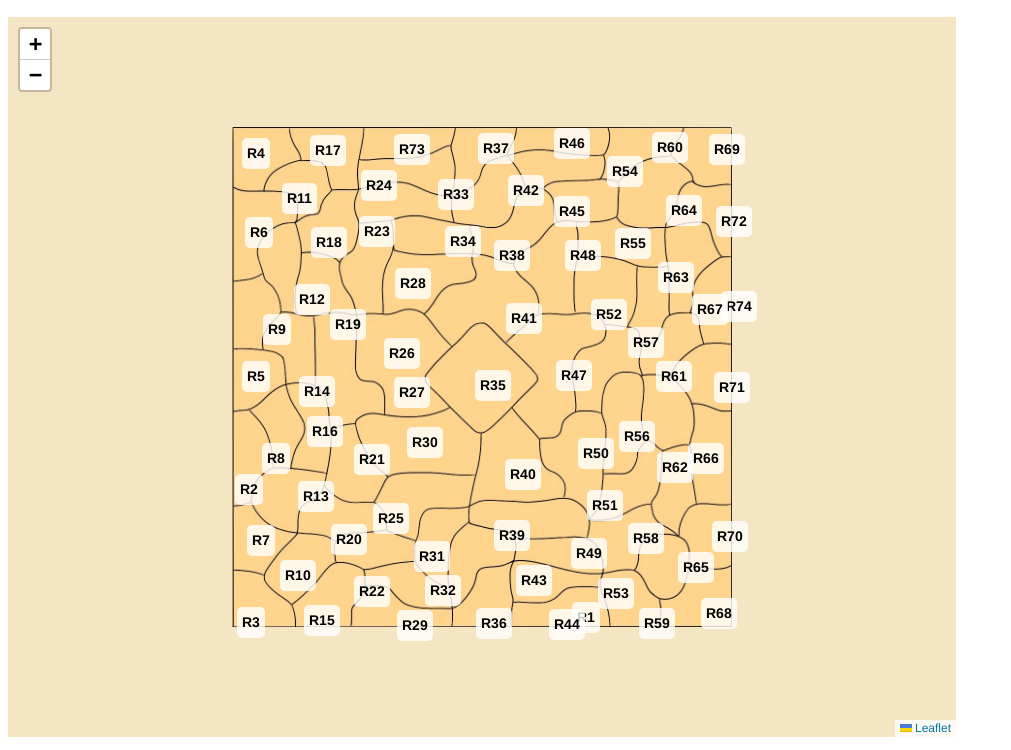
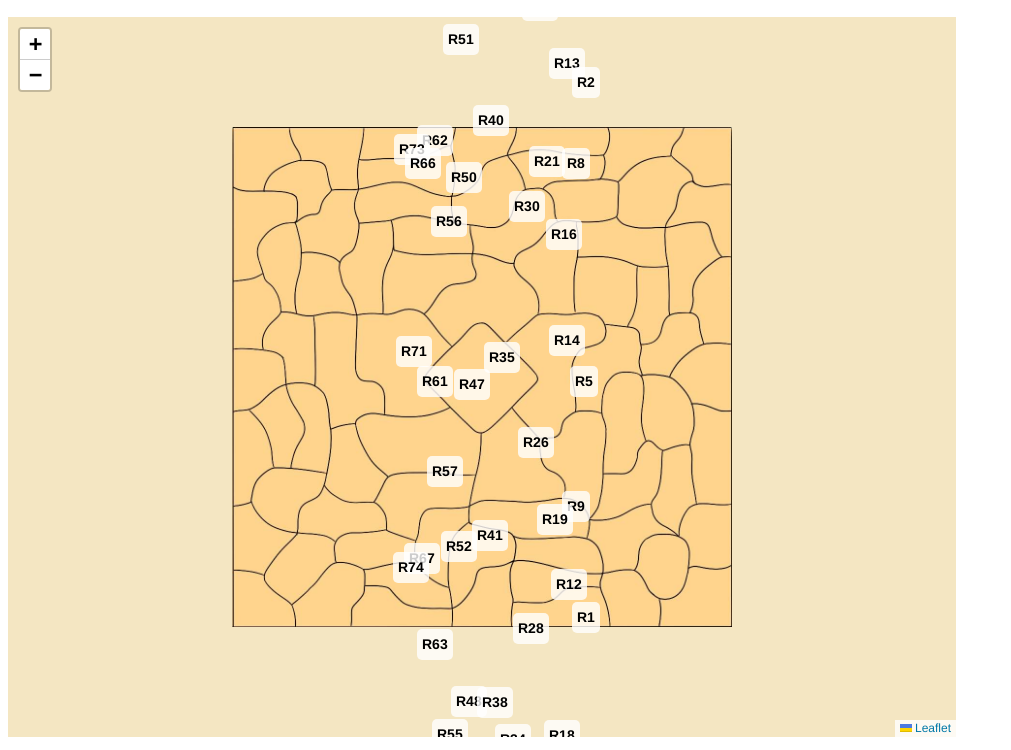
Before and after one commit to Asadonihs/asadonihs.github.io, a plain HTML site: page index.html in a window 1280 px wide. Shown: the part 50-800 px from the top of the page, without its empty margins (0-1011 px from the left). Drawn offline with nearby package versions, Linux system fonts and the light colour scheme.

Commit message:
Update index.html

```diff
--- a/index.html
+++ b/index.html
@@ -62,45 +62,44 @@
 
         // Koordinaten der erkannten Punkte
         let regions = [
-            { name: "R1", center: [50, 680] }, { name: "R2", center: [307, 6] },
-            { name: "R3", center: [41, 10] }, { name: "R4", center: [978, 20] },
-            { name: "R5", center: [533, 19] }, { name: "R6", center: [821, 25] },
-            { name: "R7", center: [205, 30] }, { name: "R8", center: [368, 59] },
-            { name: "R9", center: [627, 62] }, { name: "R10", center: [135, 95] },
-            { name: "R11", center: [889, 100] }, { name: "R12", center: [686, 124] },
-            { name: "R13", center: [293, 131] }, { name: "R14", center: [502, 134] },
-            { name: "R15", center: [45, 143] }, { name: "R16", center: [422, 150] },
-            { name: "R17", center: [985, 156] }, { name: "R18", center: [800, 158] },
-            { name: "R19", center: [637, 195] }, { name: "R20", center: [207, 197] },
-            { name: "R21", center: [367, 243] }, { name: "R22", center: [102, 244] },
-            { name: "R23", center: [822, 254] }, { name: "R24", center: [914, 257] },
-            { name: "R25", center: [249, 281] }, { name: "R26", center: [579, 303] },
-            { name: "R27", center: [500, 324] }, { name: "R28", center: [719, 326] },
-            { name: "R29", center: [34, 329] }, { name: "R30", center: [401, 349] },
-            { name: "R31", center: [173, 364] }, { name: "R32", center: [104, 386] },
-            { name: "R33", center: [897, 412] }, { name: "R34", center: [803, 426] },
-            { name: "R35", center: [515, 486] }, { name: "R36", center: [38, 488] },
-            { name: "R37", center: [988, 492] }, { name: "R38", center: [775, 523] },
-            { name: "R39", center: [215, 524] }, { name: "R40", center: [336, 545] },
-            { name: "R41", center: [649, 548] }, { name: "R42", center: [904, 552] },
-            { name: "R43", center: [125, 568] }, { name: "R44", center: [37, 633] },
-            { name: "R45", center: [863, 643] }, { name: "R46", center: [999, 643] },
-            { name: "R47", center: [535, 648] }, { name: "R48", center: [774, 665] },
-            { name: "R49", center: [179, 678] }, { name: "R50", center: [379, 691] },
-            { name: "R51", center: [275, 710] }, { name: "R52", center: [657, 717] },
-            { name: "R53", center: [99, 731] }, { name: "R54", center: [943, 750] },
-            { name: "R55", center: [799, 765] }, { name: "R56", center: [412, 774] },
-            { name: "R57", center: [601, 792] }, { name: "R58", center: [208, 792] },
-            { name: "R59", center: [39, 813] }, { name: "R60", center: [990, 839] },
-            { name: "R61", center: [533, 848] }, { name: "R62", center: [351, 849] },
-            { name: "R63", center: [731, 851] }, { name: "R64", center: [864, 868] },
-            { name: "R65", center: [150, 891] }, { name: "R66", center: [368, 911] },
-            { name: "R67", center: [666, 920] }, { name: "R68", center: [59, 937] },
-            { name: "R69", center: [986, 954] }, { name: "R70", center: [212, 960] },
-            { name: "R71", center: [510, 964] }, { name: "R72", center: [842, 967] },
-            { name: "R73", center: [986, 324] }, { name: "R74", center: [673, 977] }
+            { name: "R1", center: [50, 680] }, { name: "R2", center: [1121, 680] },
+            { name: "R3", center: [1827, 679] }, { name: "R4", center: [-658, 675] },
+            { name: "R5", center: [522, 675] }, { name: "R6", center: [-242, 673] },
+            { name: "R7", center: [1392, 671] }, { name: "R8", center: [959, 660] },
+            { name: "R9", center: [273, 659] }, { name: "R10", center: [1577, 647] },
+            { name: "R11", center: [-422, 645] }, { name: "R12", center: [116, 637] },
+            { name: "R13", center: [1158, 634] }, { name: "R14", center: [604, 633] },
+            { name: "R15", center: [1816, 630] }, { name: "R16", center: [816, 627] },
+            { name: "R17", center: [-677, 625] }, { name: "R18", center: [-186, 624] },
+            { name: "R19", center: [246, 610] }, { name: "R20", center: [1386, 610] },
+            { name: "R21", center: [962, 593] }, { name: "R22", center: [1665, 592] },
+            { name: "R23", center: [-244, 589] }, { name: "R24", center: [-488, 587] },
+            { name: "R25", center: [1275, 579] }, { name: "R26", center: [400, 571] },
+            { name: "R27", center: [-695, 563] }, { name: "R28", center: [29, 562] },
+            { name: "R29", center: [1845, 561] }, { name: "R30", center: [872, 554] },
+            { name: "R31", center: [1477, 548] }, { name: "R32", center: [1659, 540] },
+            { name: "R33", center: [-443, 530] }, { name: "R34", center: [-194, 525] },
+            { name: "R35", center: [570, 503] }, { name: "R36", center: [1834, 502] },
+            { name: "R37", center: [-684, 501] }, { name: "R38", center: [-120, 489] },
+            { name: "R39", center: [1365, 489] }, { name: "R40", center: [1044, 481] },
+            { name: "R41", center: [214, 480] }, { name: "R42", center: [-462, 479] },
+            { name: "R43", center: [1604, 473] }, { name: "R44", center: [1837, 449] },
+            { name: "R45", center: [-353, 445] }, { name: "R46", center: [-714, 445] },
+            { name: "R47", center: [517, 443] }, { name: "R48", center: [-117, 437] },
+            { name: "R49", center: [1461, 432] }, { name: "R50", center: [930, 428] },
+            { name: "R51", center: [1206, 421] }, { name: "R52", center: [193, 418] },
+            { name: "R53", center: [1673, 413] }, { name: "R54", center: [-565, 406] },
+            { name: "R55", center: [-183, 400] }, { name: "R56", center: [843, 397] },
+            { name: "R57", center: [342, 390] }, { name: "R58", center: [1384, 390] },
+            { name: "R59", center: [1832, 383] }, { name: "R60", center: [-690, 373] },
+            { name: "R61", center: [522, 370] }, { name: "R62", center: [1005, 369] },
+            { name: "R63", center: [-3, 369] }, { name: "R64", center: [-356, 362] },
+            { name: "R65", center: [1538, 354] }, { name: "R66", center: [959, 346] },
+            { name: "R67", center: [169, 343] }, { name: "R68", center: [1779, 337] },
+            { name: "R69", center: [-679, 331] }, { name: "R70", center: [1373, 328] },
+            { name: "R71", center: [583, 327] }, { name: "R72", center: [-297, 326] },
+            { name: "R73", center: [986, 324] }, { name: "R74", center: [151, 322] }
         ];
-
 
         function addRegion(region) {
             let label = L.divIcon({
```
